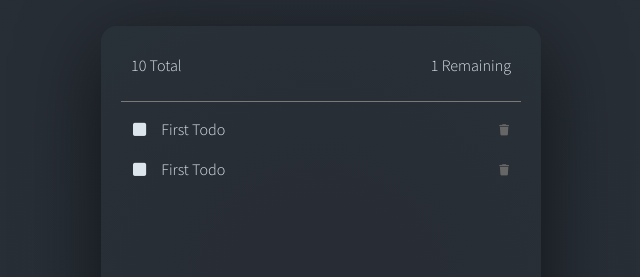
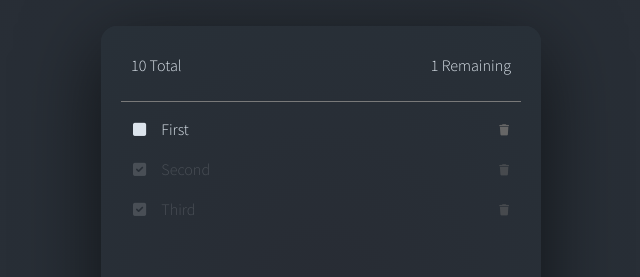
Before and after one commit to essayyzed/svelte-todolist, a Svelte app: page / in a window 1280 px wide. Shown: the part 104-381 px from the top of the page, without its empty margins (319-959 px from the left). Built offline with nearby package versions, Linux system fonts and the light colour scheme.

Commit message:
Added Svelte to the Todos component

```diff
--- a/src/ components/Todo.svelte
+++ b/src/ components/Todo.svelte
@@ -1,10 +1,14 @@
-        <li class="todo-list list-item-view">
-            <span>
-    <button class="btn btn-done fa-solid fa-square"></button>
-    <span>First Todo</span>
-            </span>
-            <button class="btn btn-delete fa-solid fa-trash"></button>
-        </li>
+<script>
+    export let itemText;
+    export let completed;
+</script>
+<li class="todo-list list-item-view { completed ? "completed" : " "} ">
+    <span>
+        <button class="btn btn-done fa-solid {completed ? 'fa-square-check' : 'fa-square'} "></button>
+        <span>{itemText}</span>
+    </span>
+        <button class="btn btn-delete fa-solid fa-trash"></button>
+    </li>
 
 <style>
 
--- a/src/ components/Todos.svelte
+++ b/src/ components/Todos.svelte
@@ -1,13 +1,17 @@
 <script>
-    import Todo from "./Todo.svelte"
+import { each } from "svelte/internal";
 
+    import Todo from "./Todo.svelte";
+    export let todos;
 </script>
 
 <!-- List of actual todos -->
 <div class="app-body">
     <ul>
-        <Todo />
-        <Todo />
+        {#each todos as todo}
+        <Todo itemText={todo.text} completed= { todo.completed } />
+        {/each}
+
 
     </ul>
 </div>
--- a/src/App.svelte
+++ b/src/App.svelte
@@ -2,13 +2,21 @@
 	import Header from "./ components/Header.svelte";
 	import Form from "./ components/Form.svelte";
 	import Todos from "./ components/Todos.svelte";
+
+    let todos = [
+        {id: 1, text: 'First',  completed: false },
+        {id: 2, text: 'Second', completed: true},
+        {id: 3, text: 'Third',  completed: true }
+    ]
 </script>
 
 <!-- HTML for our App goes here -->
 <div id="app-container" class="app-container">
 
 		<Header />
-		<Todos />
+
+		<Todos todos={todos}/>
+
 		<Form />
 
 
```
